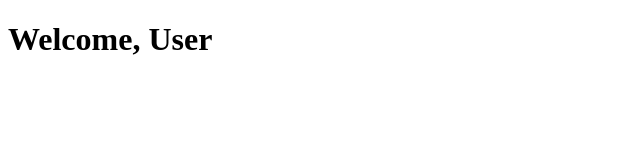
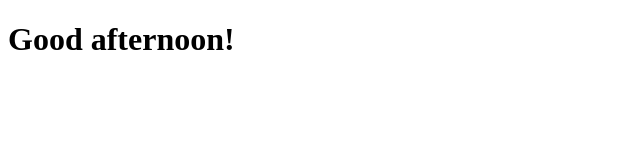
Before and after one commit to muxlisa-maxmudova/react.js.start, a React (Vite) app: page / in a window 1280 px wide. Shown: the top 160 px of the page, without its empty margins (0-640 px from the left). Built offline with nearby package versions, Linux system fonts and the light colour scheme.

Commit message:
Greeting end

```diff
--- a/src/App.jsx
+++ b/src/App.jsx
@@ -1,10 +1,9 @@
-//import Weather from "./ConditionalRendering/Weather.jsx";
-import UserState from "./ConditionalRendering/UserState.jsx";
+import Greeting from "./ConditionalRendering/Greeting.jsx";
 
 export const App = () => {
     return (
         <main>
-            <UserState loggedIn={true} isAdmin={false}/>
+            <Greeting/>
         </main>
     )
 }
--- /dev/null
+++ b/src/ConditionalRendering/Greeting.jsx
@@ -0,0 +1,18 @@
+const Greeting = () => {
+    const greet = () => {
+        let time = new Date;
+        if (time.getHours() >= 7 && time.getHours() <= 12) {
+            return <h1>Good morning!</h1>
+        } else if (time.getHours() > 12 && time.getHours() <= 17) {
+            return <h1>Good afternoon!</h1>
+        } else if (time.getHours() >= 18 && time.getHours() <= 23) {
+            return <h1>Good evening!</h1>
+        }
+
+    }
+
+    return (
+        <div>{greet()}</div>
+    )
+}
+export default Greeting
```
